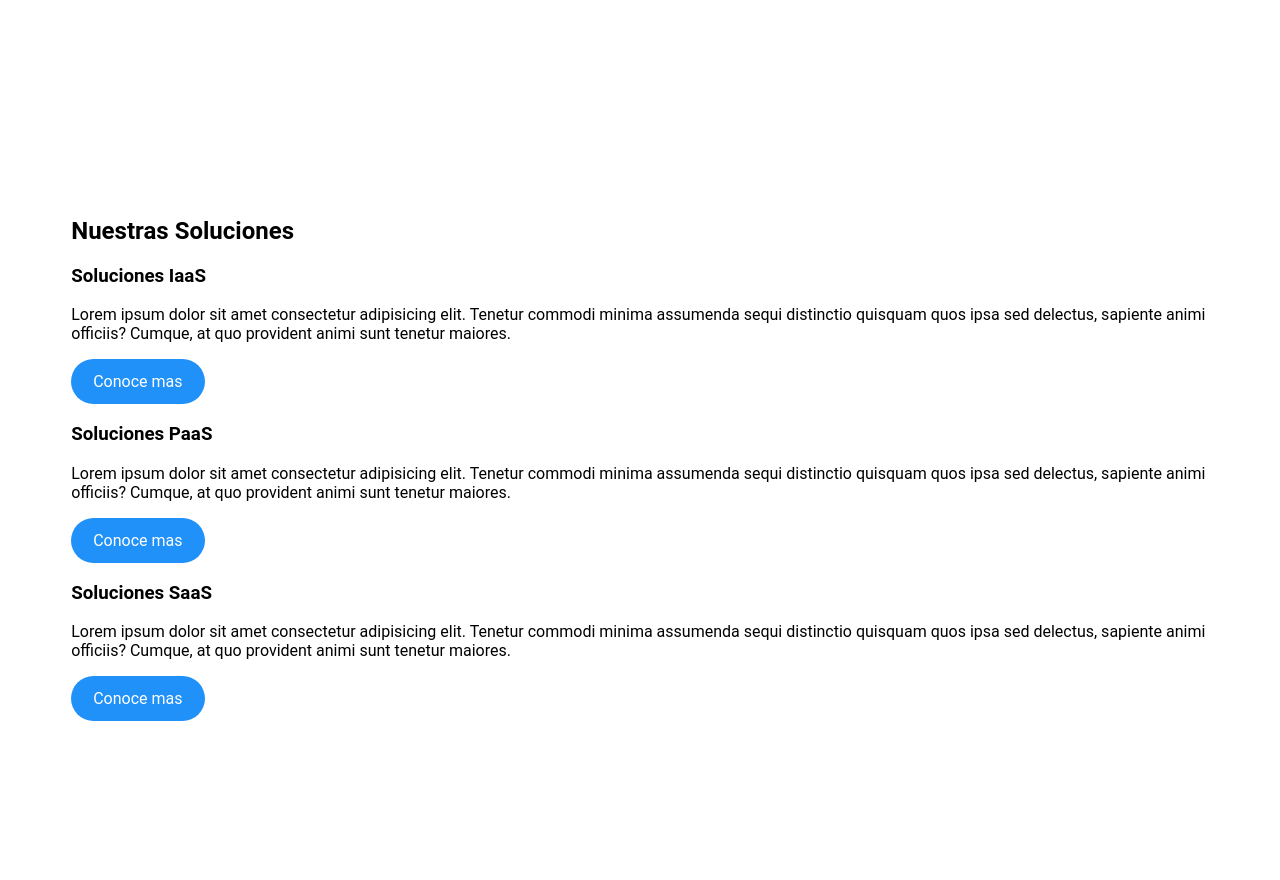
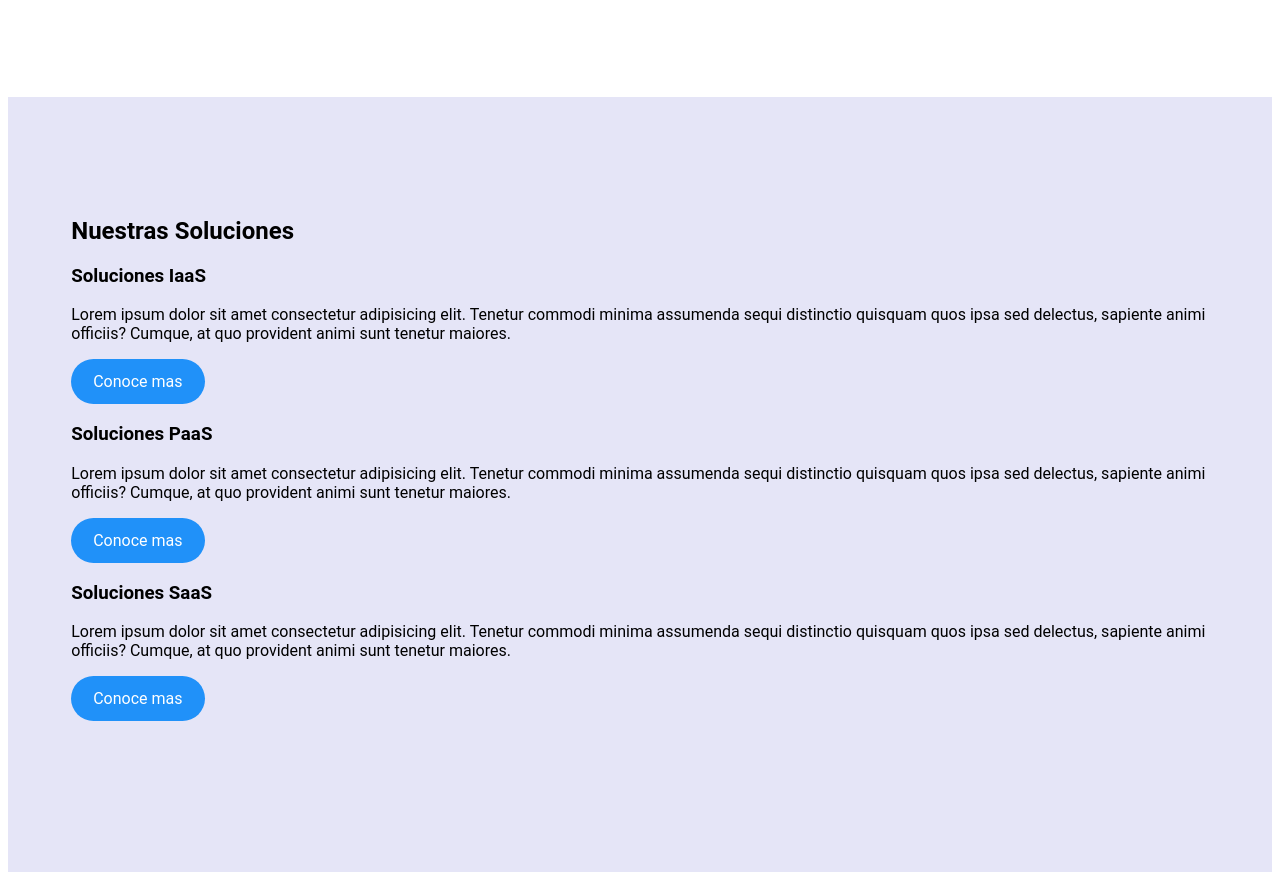
Before and after one commit to juanramirez8272/Desarrollo-de-Software-2---2301B04G01G02, a plain HTML site: page index.html in a window 1280 px wide. Shown: the part 1493-2373 px from the top of the page. Drawn offline with Linux system fonts and the light colour scheme.

Commit message:
Update index.css

```diff
--- a/index.css
+++ b/index.css
@@ -136,3 +136,11 @@ body{
 .acerca_icono{
     width: 50px;
 }
+
+.productos{
+    background-color: #e5e5f7;
+background-image:  radial-gradient(#b41ed6 0.5px, transparent 0.5px), radial-gradient(#b41ed6 0.5px, #e5e5f7 0.5px);
+background-size: 20px 20px;
+background-position: 0 0,10px 10px;
+overflow: hidden;
+}
```
